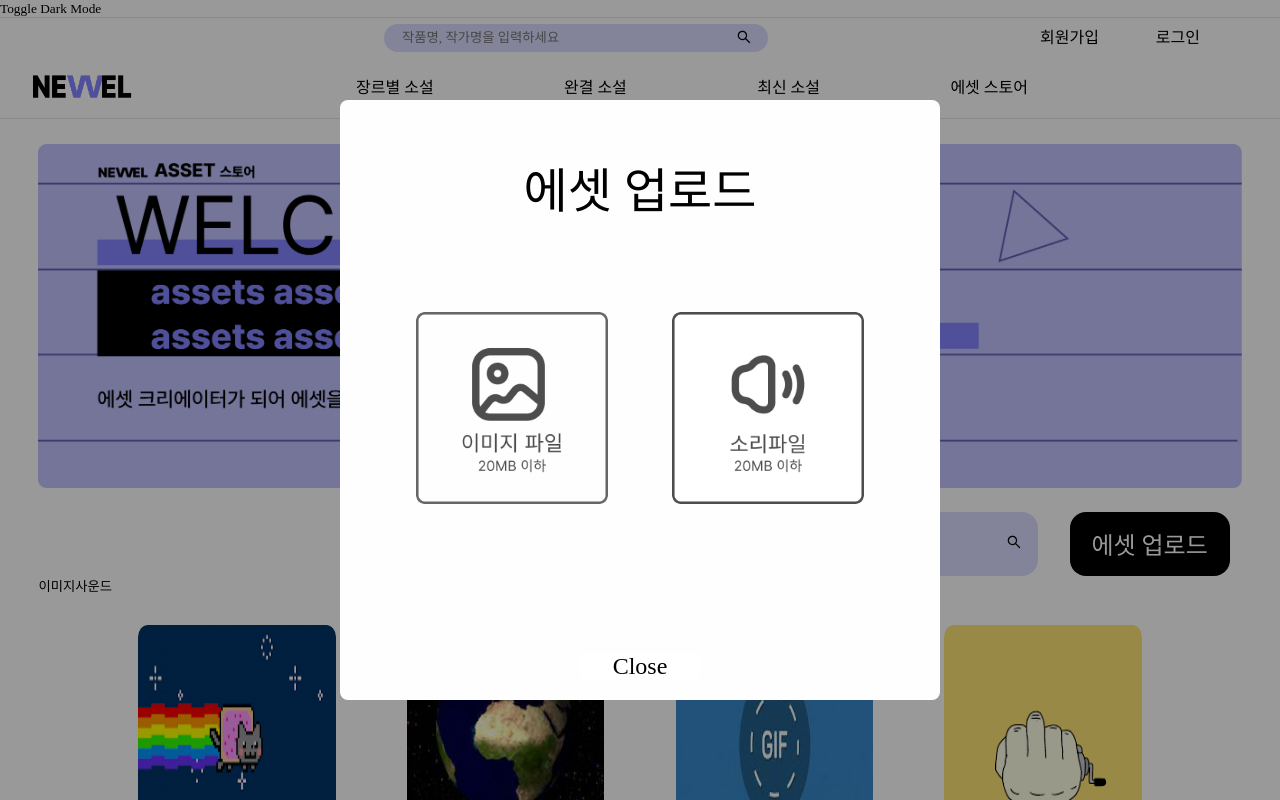
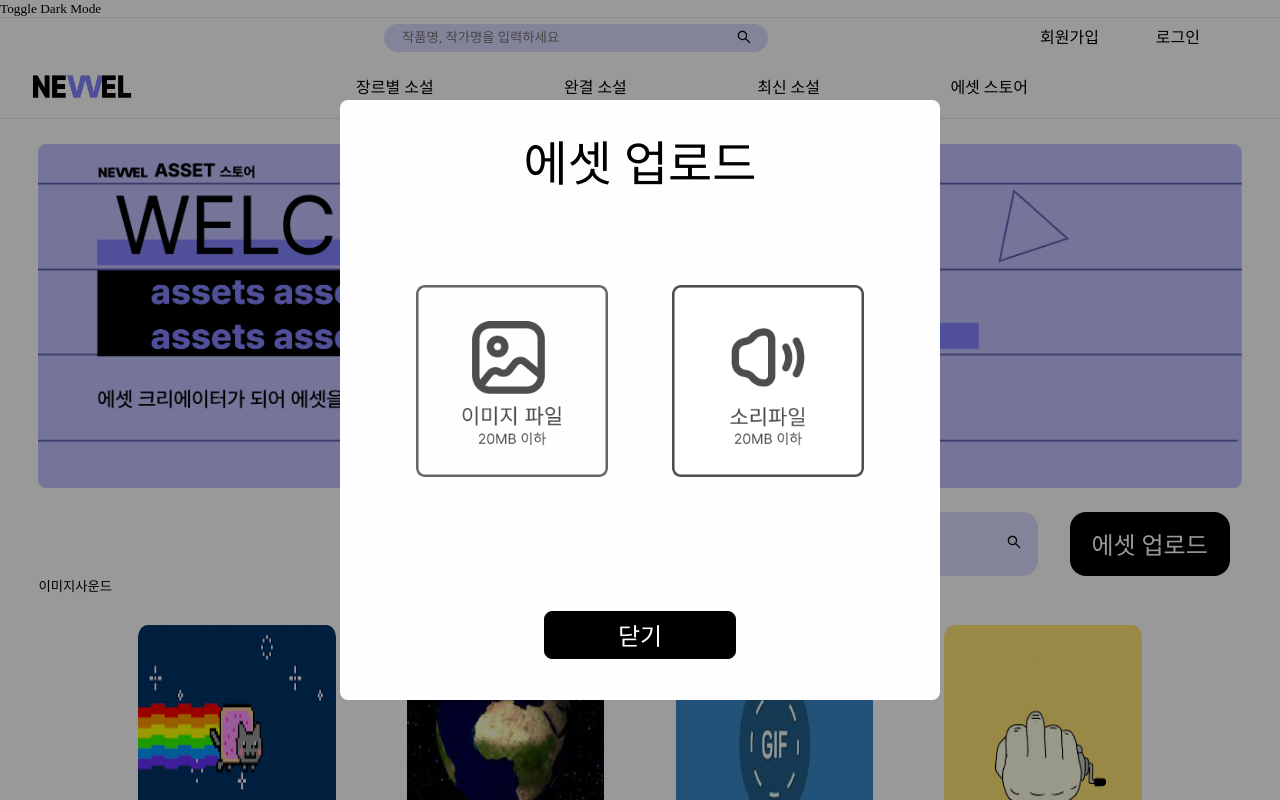
Before and after one commit to qgw13467/nevvel, a Next.js app in the folder frontend/nevvel/: page /assetstore/assetstore in a window 1280 px wide. Both pictures are taken after a click on the button "에셋 업로드". Shown: the top 800 px of the page. Built offline with nearby package versions, Linux system fonts and the light colour scheme.

Commit message:
feat/create assetstore upload modal frame

```diff
--- a/frontend/nevvel/src/components/assetstore/AudUpload.tsx
+++ b/frontend/nevvel/src/components/assetstore/AudUpload.tsx
@@ -2,12 +2,73 @@ import React from "react";
 import { useState } from "react";
 import styled from "styled-components";
 
-function AudUpload() {
+type assetstoreProps = {
+  modalOpen: boolean;
+  setModalOpen: React.Dispatch<React.SetStateAction<boolean>>;
+};
+
+function AudUpload(props:assetstoreProps) {
+
+  const [submitBtnTrigger, setSubmitBtnTrigger] = useState(0)
+
+  const CloseAssetUpload = () => {
+    props.setModalOpen(false)
+  }
+
+  const SubmitAsset = () => {
+    // axios통신하기
+  }
+
+  const UnsubmitAsset = () => {
+    alert("에셋을 등록해주세요.")
+    setSubmitBtnTrigger(1)
+  }
+
+
   return(
     <div>
-      오디오 업로드입니다
+      <p>사운드 에셋 업로드</p>
+      {
+        submitBtnTrigger === 0?
+        <ModalSubmitBtn_Un onClick={UnsubmitAsset}>등록</ModalSubmitBtn_Un>:
+        <ModalSubmitBtn onClick={SubmitAsset}>등록</ModalSubmitBtn>
+      }
+      <ModalCloseBtn onClick={CloseAssetUpload}>닫기</ModalCloseBtn>
     </div>
   )
 }
 
 export default AudUpload
+
+
+const ModalCloseBtn = styled.button`
+  background-color: ${({ theme }) => theme.color.button};
+  color: ${({ theme }) => theme.color.buttonText};
+  width: 12rem;
+  height: 3rem;
+  border: 0.1rem solid black;
+  border-radius: 0.5rem;
+  font-size: 1.5rem;
+`
+const ModalSubmitBtn = styled.button`
+  background-color: ${({ theme }) => theme.color.button};
+  color: ${({ theme }) => theme.color.buttonText};
+  width: 12rem;
+  height: 3rem;
+  border: 0.1rem solid black;
+  border-radius: 0.5rem;
+  font-size: 1.5rem;
+  &:hover{
+    background-color: #8385FF;
+    border: 0.1rem solid #8385FF;
+  }
+`
+const ModalSubmitBtn_Un = styled.button`
+  background-color: #B3B3B3;
+  color: #ffffff;
+  width: 12rem;
+  height: 3rem;
+  /* border: 0.1rem solid black; */
+  border-radius: 0.5rem;
+  font-size: 1.5rem;
+`
--- a/frontend/nevvel/src/components/assetstore/ImgUpload.tsx
+++ b/frontend/nevvel/src/components/assetstore/ImgUpload.tsx
@@ -2,12 +2,74 @@ import React from "react";
 import { useState } from "react";
 import styled from "styled-components";
 
-function ImgUpload() {
+
+type assetstoreProps = {
+  modalOpen: boolean;
+  setModalOpen: React.Dispatch<React.SetStateAction<boolean>>;
+};
+
+function ImgUpload(props:assetstoreProps) {
+
+  const [submitBtnTrigger, setSubmitBtnTrigger] = useState(0)
+
+  const CloseAssetUpload = () => {
+    props.setModalOpen(false)
+  }
+
+  const SubmitAsset = () => {
+    // axios통신하기
+  }
+
+  const UnsubmitAsset = () => {
+    alert("에셋을 등록해주세요.")
+    setSubmitBtnTrigger(1)
+  }
+
+
   return(
     <div>
-      이미지 업로드입니다
+      <p>이미지 에셋 업로드</p>
+      {
+        submitBtnTrigger === 0?
+        <ModalSubmitBtn_Un onClick={UnsubmitAsset}>등록</ModalSubmitBtn_Un>:
+        <ModalSubmitBtn onClick={SubmitAsset}>등록</ModalSubmitBtn>
+      }
+      <ModalCloseBtn onClick={CloseAssetUpload}>닫기</ModalCloseBtn>
     </div>
   )
 }
 
 export default ImgUpload
+
+
+const ModalCloseBtn = styled.button`
+  background-color: ${({ theme }) => theme.color.button};
+  color: ${({ theme }) => theme.color.buttonText};
+  width: 12rem;
+  height: 3rem;
+  border: 0.1rem solid black;
+  border-radius: 0.5rem;
+  font-size: 1.5rem;
+`
+const ModalSubmitBtn = styled.button`
+  background-color: ${({ theme }) => theme.color.button};
+  color: ${({ theme }) => theme.color.buttonText};
+  width: 12rem;
+  height: 3rem;
+  border: 0.1rem solid black;
+  border-radius: 0.5rem;
+  font-size: 1.5rem;
+  &:hover{
+    background-color: #8385FF;
+    border: 0.1rem solid #8385FF;
+  }
+`
+const ModalSubmitBtn_Un = styled.button`
+  background-color: #B3B3B3;
+  color: #ffffff;
+  width: 12rem;
+  height: 3rem;
+  /* border: 0.1rem solid black; */
+  border-radius: 0.5rem;
+  font-size: 1.5rem;
+`
--- a/frontend/nevvel/src/components/common/Modal.tsx
+++ b/frontend/nevvel/src/components/common/Modal.tsx
@@ -17,7 +17,7 @@ export const Modal = ({ width, height, element, setModal }: ModalProps) => {
   return (
     <>
       <Container width={width} height={height}>
-        <ExitWrapper onClick={disableModal}>Close</ExitWrapper>
+        {/* <ExitWrapper onClick={disableModal}>Close</ExitWrapper> */}
         <Wrapper>{element}</Wrapper>
       </Container>
       <Canvas onClick={disableModal} />
--- a/frontend/nevvel/src/pages/assetstore/assetstore.tsx
+++ b/frontend/nevvel/src/pages/assetstore/assetstore.tsx
@@ -13,9 +13,10 @@ import ImgUpload from "@/src/components/assetstore/ImgUpload";
 import AudUpload from "@/src/components/assetstore/AudUpload";
 
 
+
 function assetstore() {
   // Modal Open trigger
-  const [ModalOpen, setModalOpen] = useState(false);
+  const [modalOpen, setModalOpen] = useState<boolean>(false);
 
   // Modal Change Trigger
   const [modalChange, setModalChange] = useState(0);
@@ -25,6 +26,10 @@ function assetstore() {
     setModalOpen(true);
     setModalChange(0)
   };
+
+  const CloseAssetUpload = () => {
+    setModalOpen(false)
+  }
 
   const UploadImg = () => {
     setModalChange(1)
@@ -49,9 +54,9 @@ function assetstore() {
       <AssetstoreAssetList />
 
       {/* 여기부터 모달 */}
-      {ModalOpen ? (
+      {modalOpen ? (
         <Modal
-          modal={ModalOpen}
+          modal={modalOpen}
           setModal={setModalOpen}
           width="600"
           height="600"
@@ -64,11 +69,12 @@ function assetstore() {
                 <ModalUploadBtn onClick={UploadImg} src="/UploadImgBtn.png" alt="UploadImgBtn" />
                 <ModalUploadBtn onClick={UploadAud} src="/UploadAudBtn.png" alt="UploadAudBtn" />
               </ModalUploadBtnDiv>
+              <ModalCloseBtn onClick={CloseAssetUpload}>닫기</ModalCloseBtn>
             </ModalDiv1>:
             (
               modalChange === 1?
-              <ImgUpload />:
-              <AudUpload />
+              <ImgUpload modalOpen={modalOpen} setModalOpen={setModalOpen} />:
+              <AudUpload modalOpen={modalOpen} setModalOpen={setModalOpen} />
             )
             )
           }
@@ -158,3 +164,13 @@ const ModalUploadBtn = styled.img`
     box-shadow: 0.1rem 0.1rem 0.5rem;
   }
 `;
+
+const ModalCloseBtn = styled.button`
+  background-color: ${({ theme }) => theme.color.button};
+  color: ${({ theme }) => theme.color.buttonText};
+  width: 12rem;
+  height: 3rem;
+  border: 0.1rem solid black;
+  border-radius: 0.5rem;
+  font-size: 1.5rem;
+`
```
